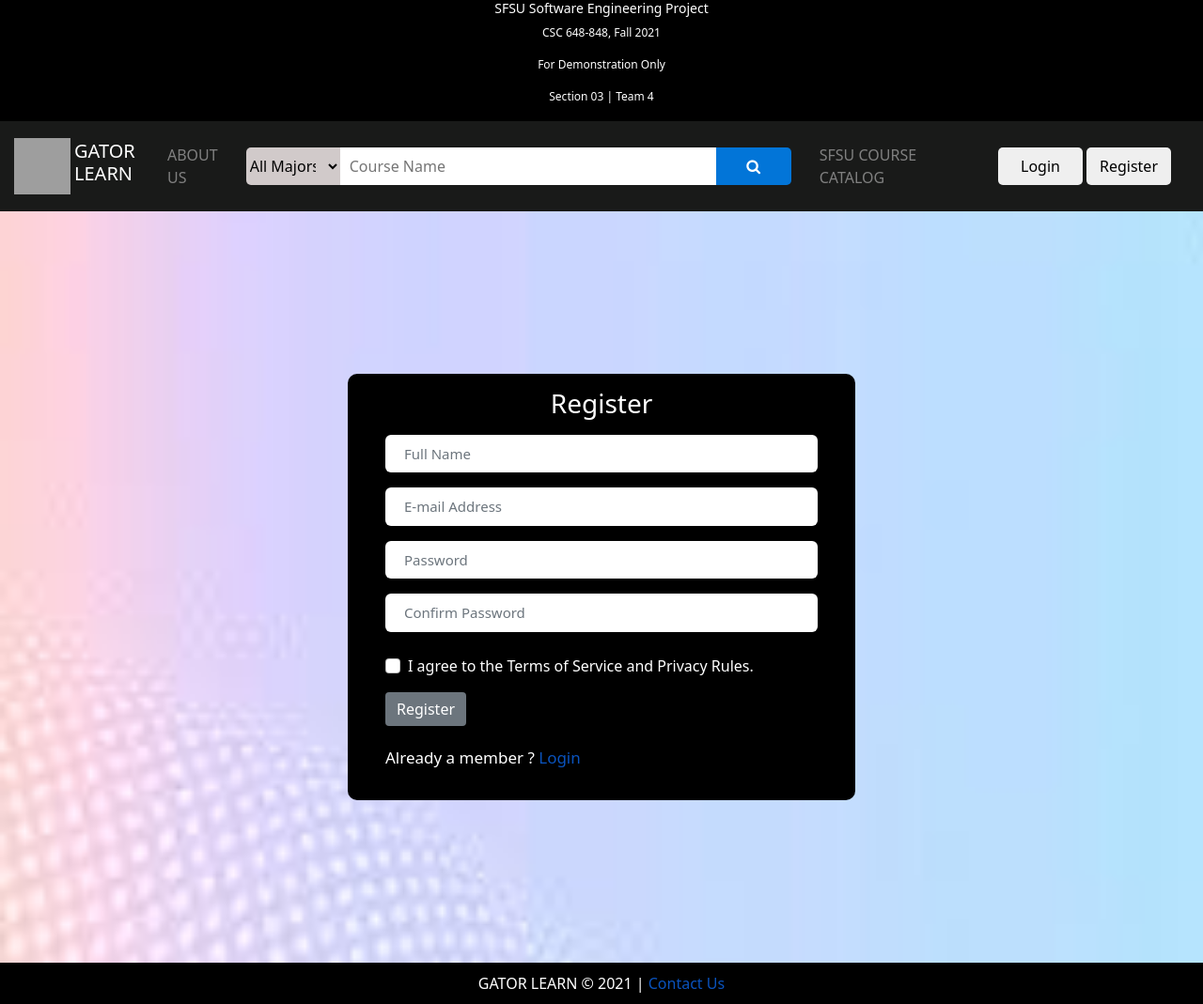
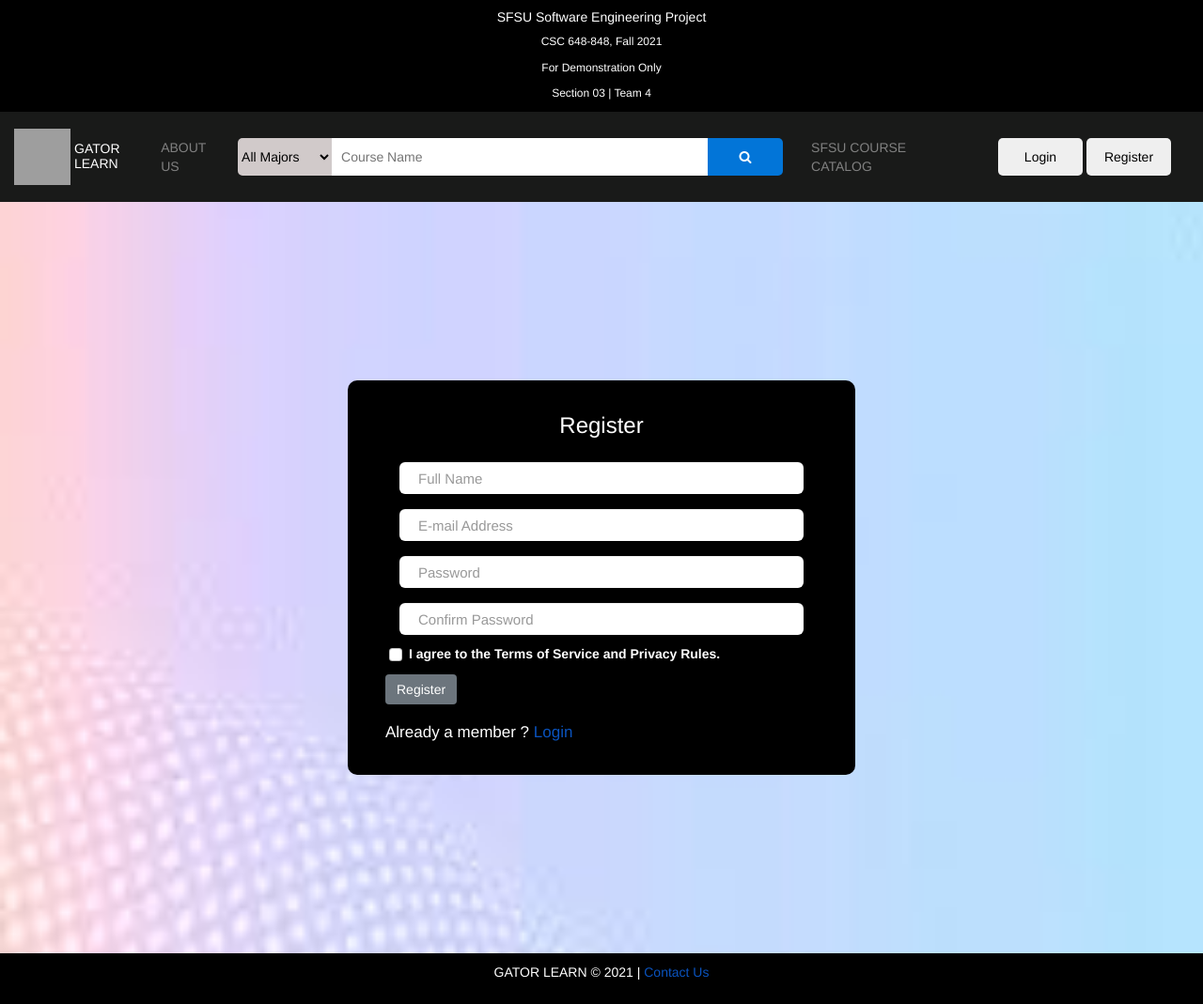
Before and after one commit to ManaliSeth/Gator-Learn, a Flask app: page /userLoadRegister in a window 1280 px wide. Shown: the whole page at 94% size. After the commit the page ends 1043 px from the top, so only its background shows below. Run offline with Flask 2, Linux system fonts and the light colour scheme; data that the repository does not hold is empty; some libraries are stand-ins or nearby versions; grey boxes are pictures that could not be loaded.

Commit message:
Set navbar for login and registration page

```diff
--- a/project/templates/user/registration.html
+++ b/project/templates/user/registration.html
@@ -10,9 +10,18 @@
 <html>
 
 <head>
-    <meta charset="utf-8">
-    <title>Registration Form</title>
-    <link href="https://cdn.jsdelivr.net/npm/bootstrap@5.1.3/dist/css/bootstrap.min.css" rel="stylesheet" integrity="sha384-1BmE4kWBq78iYhFldvKuhfTAU6auU8tT94WrHftjDbrCEXSU1oBoqyl2QvZ6jIW3" crossorigin="anonymous">
+    <title>Register Page</title>
+    <meta charset="UTF-8"/>
+    <meta http-equiv="X-UA-Compatible" content="IE=edge"/>
+    <meta name="viewport" content="width=device-width, initial-scale=1.0"/>
+
+    <link rel="import" href="header.html">
+    <link rel="stylesheet" href="../../static/css/bootstrap.css"/>
+    <link rel="stylesheet" href="../../static/css/styles.css"/>
+    <link rel="stylesheet" href="https://maxcdn.bootstrapcdn.com/bootstrap/3.4.1/css/bootstrap.min.css">
+    <link rel="stylesheet" href="https://cdnjs.cloudflare.com/ajax/libs/font-awesome/4.7.0/css/font-awesome.min.css">
+    <script src="https://ajax.googleapis.com/ajax/libs/jquery/3.5.1/jquery.min.js"></script>
+    <script src="https://maxcdn.bootstrapcdn.com/bootstrap/3.4.1/js/bootstrap.min.js"></script>
     <script defer>
 
   function checkInputs() {
@@ -58,24 +67,26 @@
 
 <style>
    /*@import url('https://fonts.googleapis.com/css2?family=Poppins:wght@300;400;500;700;900&display=swap');*/
-
+*{
+    margin: 0;
+    padding: 0;
+    box-sizing: border-box;
+}
 #header{
     height: 17%;
     /*padding-bottom: 10px;*/
         /*width: 100vw;*/
     }
 
-#navbar{
-    /*height:10vh;*/
-    padding-bottom: 0px;
-}
-
 body {
-    /*height: 100vh;*/
+    /*height: 100vh;
+    width: 100vw;
+    display: flex;
+    flex-direction: column;*/
     background-color: #34383a;
     background: url("../../static/images/tutoring_HomePage4.jpg") no-repeat;
     background-size: cover;
-    }
+}
 
 .form-holder {
       display: flex;
@@ -87,6 +98,7 @@ body {
 }
 
 .form-holder .form-content {
+    width: 40%;
     position: relative;
     text-align: center;
     display: -webkit-box;
@@ -139,6 +151,10 @@ body {
     margin-bottom: 30px;
 }
 
+.form-check{
+    margin-top: 10px;
+    margin-left: 10px;
+}
 
 .form-content label, .was-validated .form-check-input:invalid~.form-check-label, .was-validated .form-check-input:valid~.form-check-label{
     color: #fff;
@@ -219,10 +235,7 @@ body {
 <div id="header">
     {% include 'user/header.html' %}
 </div>
-
-<div id="navbar">
-    {% include 'user/navbar.html' %}
-</div>
+{% include 'user/navbar.html' %}
 
     <div class="form-body">
         <div class="row">
@@ -262,7 +275,7 @@ body {
                             </div>
                             <br>
 
-                            <div class="form-check">
+                            <div class="form-check col-md-12">
                                 <input class="form-check-input" type="checkbox" value="" id="invalidCheck" required>
                                 <label class="form-check-label"><label for="form-check-label">I agree to the <a href="#"
                                             title="TOS and Privacy Rules" class="tos">Terms of Service
```
Also changed, not shown: project/templates/user/catalog.html (+13 -4 lines), project/templates/user/login.html (+10 -4 lines).
